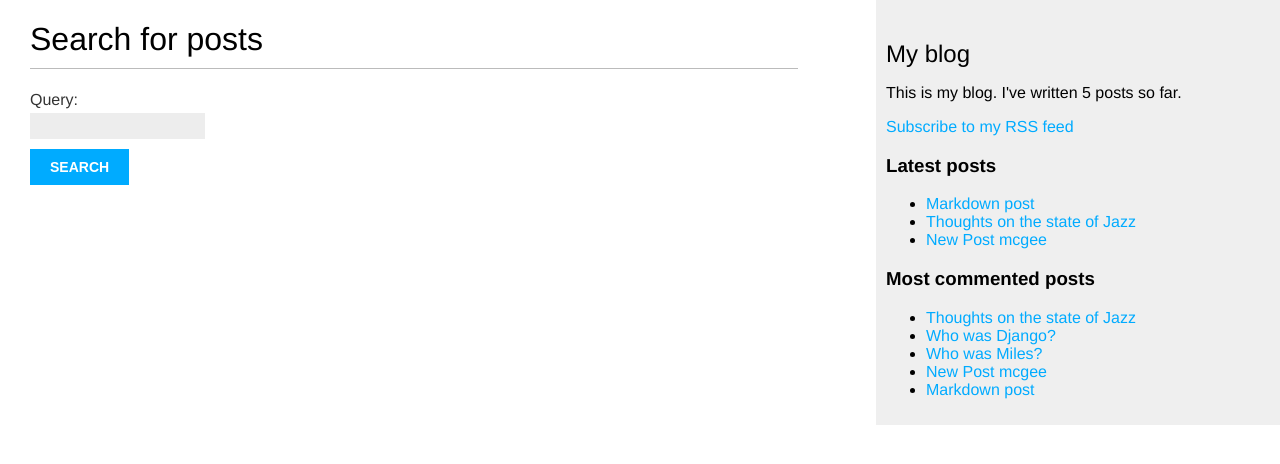
After one commit to Chris-Bartlett-Professional/Blog-Website, a Django app: page /blog/search/ in a window 1280 px wide. The commit adds this page. Shown: the top 464 px of the page. Run offline with Django 3.2, Linux system fonts and the light colour scheme; data comes from the database, SQL or seed files in the repository; both versions use the stored data as it was after the commit; parts of the project's set-up code (start-up, migrations or seed data) failed here and were passed over.

Commit message:
final blog upload
Finished barebones blogging website complete with
1. Admin Site
2. Email Sharing
3. Commenting
4. Tags (and being able to search by tag)
5. Recommendation engine
6. Latest Posts
7. Most commented posts
8. Markdown text posts
9. Sitemap
10. Search Engine with trigram similarity matching

```diff
--- a/mysite/blog/forms.py
+++ b/mysite/blog/forms.py
@@ -1,5 +1,8 @@
 from django import forms
 from .models import Comment
+
+class SearchForm(forms.Form):
+    query = forms.CharField()
 
 class EmailPostForm(forms.Form):
     name = forms.CharField(max_length=25)
--- a/mysite/blog/templates/blog/base.html
+++ b/mysite/blog/templates/blog/base.html
@@ -1,4 +1,5 @@
 
+{% load blog_tags %}
 {% load static %}
 <!DOCTYPE html>
 <html>
@@ -13,7 +14,21 @@
   </div>
   <div id="sidebar">
     <h2>My blog</h2>
-    <p>This is my blog.</p>
+    <p>This is my blog. I've written {% total_posts %} posts so far.</p>
+    <p>
+      <a href="{% url "blog:post_feed" %}">Subscribe to my RSS feed</a>
+    </p>
+    <h3>Latest posts</h3>
+    {% show_latest_posts 3 %}
+    <h3>Most commented posts</h3>
+    {% get_most_commented_posts as most_commented_posts %}
+    <ul>
+      {% for post in most_commented_posts %}
+        <li>
+          <a href="{{ post.get_absolute_url }}">{{ post.title }}</a>
+        </li>
+      {% endfor %}
+    </ul>
   </div>
 </body>
 </html>
--- a/mysite/blog/templates/blog/post/detail.html
+++ b/mysite/blog/templates/blog/post/detail.html
@@ -1,4 +1,5 @@
 {% extends "blog/base.html" %}
+{% load blog_tags %}
 
 {% block title %}{{ post.title }}{% endblock %}
 
@@ -7,7 +8,7 @@
   <p class="date">
     Published {{ post.publish }} by {{ post.author}}
   </p>
-  {{ post.body|linebreaks }}
+  {{ post.body|markdown }}
   <p>
     <a href="{% url "blog:post_share" post.id %}">
       Share this post
--- /dev/null
+++ b/mysite/blog/templates/blog/post/latest_posts.html
@@ -0,0 +1,7 @@
+<ul>
+  {% for post in latest_posts %}
+    <li>
+      <a href="{{ post.get_absolute_url }}">{{ post.title }}</a>
+    </li>
+  {% endfor %}
+</ul>
--- a/mysite/blog/templates/blog/post/list.html
+++ b/mysite/blog/templates/blog/post/list.html
@@ -1,4 +1,5 @@
 {% extends "blog/base.html" %}
+{% load blog_tags %}
 
 {% block title %}My Blog{% endblock %}
 
@@ -25,7 +26,7 @@
   <p class="date">
     Published {{ post.publish }} by {{ post.author }}
   </p>
-  {{ post.body|truncatewords:30|linebreaks }}
+  {{ post.body|markdown|truncatewords_html:30}}
   {% endfor %}
   {% include "pagination.html" with page=posts %}
 {% endblock %}
--- /dev/null
+++ b/mysite/blog/templates/blog/post/search.html
@@ -0,0 +1,29 @@
+{% extends "blog/base.html" %}
+{% load blog_tags %}
+
+{% block titles %}Search{% endblock %}
+
+{% block content %}
+  {% if query %}
+    <h1>Posts containing "{{ query }}"</h1>
+    <h3>
+      {% with results.count as total_results %}
+        Found {{ total_results }} result{{ total_results|pluralize }}
+      {% endwith %}
+    </h3>
+  <h3>
+    {% for post in results %}
+      <h4><a href="{{ post.get_absolute_url }}">{{ post.title }}</a></h4>
+      {{ post.body|markdown|truncatewords_html:5 }}
+    {% empty %}
+      <p>There are no results for your query.</p>
+    {% endfor %}
+    <p><a href="{% url "blog:post_search" %}">Search again</a></p>
+  {% else %}
+    <h1>Search for posts</h1>
+    <form method="get">
+      {{ form.as_p }}
+      <input type="submit" value="Search">
+    </form>
+  {% endif %}
+{% endblock %}
--- /dev/null
+++ b/mysite/blog/templatetags/blog_tags.py
@@ -0,0 +1,26 @@
+from django import template
+from ..models import Post
+from django.db.models import Count
+from django.utils.safestring import mark_safe
+import markdown
+
+register = template.Library()
+
+@register.filter(name='markdown')
+def markdown_format(text):
+    return mark_safe(markdown.markdown(text))
+
+@register.simple_tag
+def total_posts():
+    return Post.published.count()
+
+@register.simple_tag
+def get_most_commented_posts(count=5):
+    return Post.published.annotate(
+                total_comments=Count('comments')
+                ).order_by('-total_comments')[:count]
+
+@register.inclusion_tag('blog/post/latest_posts.html')
+def show_latest_posts(count=5):
+    latest_posts = Post.published.order_by('-publish')[:count]
+    return {'latest_posts': latest_posts}
--- a/mysite/blog/urls.py
+++ b/mysite/blog/urls.py
@@ -1,5 +1,7 @@
 from django.urls import path
+from .feeds import LatestPostsFeed
 from . import views
+
 
 app_name = 'blog'
 
@@ -13,4 +15,6 @@ urlpatterns = [
          name='post_detail'),
     path('<int:post_id>/share/',
          views.post_share, name='post_share'),
+    path('feed/', LatestPostsFeed(), name='post_feed'),
+    path('search/', views.post_search, name='post_search'),
 ]
--- a/mysite/blog/views.py
+++ b/mysite/blog/views.py
@@ -4,10 +4,28 @@ from django.views.generic import ListView
 from django.core.mail import send_mail
 from django.db.models import Count
 from .models import Post, Comment
-from .forms import EmailPostForm, CommentForm
+from django.contrib.postgres.search import TrigramSimilarity
+from .forms import EmailPostForm, CommentForm, SearchForm
 from taggit.models import Tag
 
 # Create your views here.
+def post_search(request):
+    form = SearchForm()
+    query = None
+    results = []
+    if 'query' in request.GET:
+        form = SearchForm(request.GET)
+        if form.is_valid():
+            query = form.cleaned_data['query']
+            results = Post.published.annotate(
+                    similarity=TrigramSimilarity('title', query),
+                    ).filter(similarity__gt=0.1).order_by('-similarity')
+    return render(request,'blog/post/search.html',
+                          {'form': form,
+                           'query': query,
+                           'results': results})
+
+
 def post_share(request, post_id):
     # Retrive post by id
     post = get_object_or_404(Post, id=post_id, status='published')
--- a/mysite/mysite/urls.py
+++ b/mysite/mysite/urls.py
@@ -15,8 +15,16 @@ Including another URLconf
 """
 from django.contrib import admin
 from django.urls import path, include
+from django.contrib.sitemaps.views import sitemap
+from blog.sitemaps import PostSitemap
+
+sitemaps = {
+    'posts': PostSitemap,
+}
 
 urlpatterns = [
     path('admin/', admin.site.urls),
     path('blog/', include('blog.urls', namespace='blog')),
+    path('sitemap.xml', sitemap, {'sitemaps': sitemaps},
+         name='django.contrib.sitemaps.views.sitemap')
 ]
```
Also changed, not shown: mysite/blog/feeds.py (added, +18 -0 lines), mysite/blog/sitemaps.py (added, +12 -0 lines), mysite/mysite/settings.py (+9 -4 lines), mysite/blog/templatetags/__init__.py (added), mysite/db.sqlite3.
